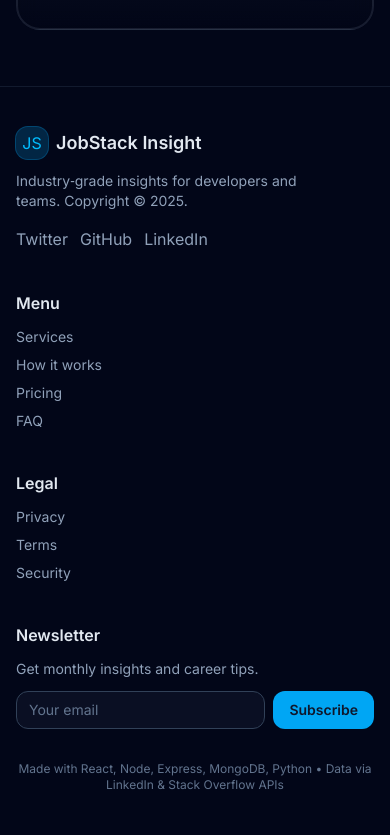
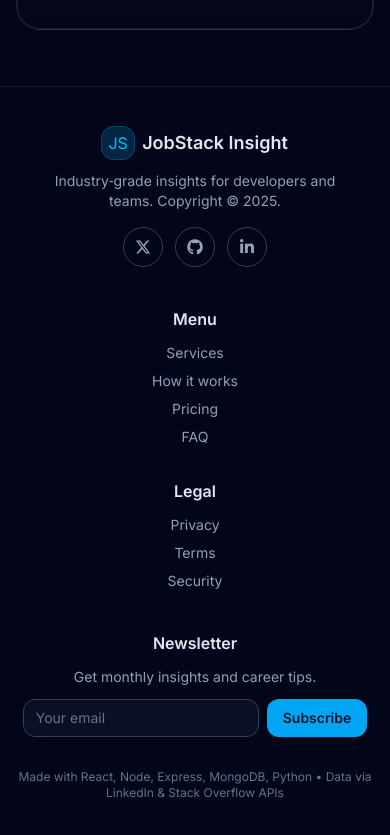
Before and after one commit to shafiqulbari/jobStack, a website: page index.html in a window 390 px wide. Shown: the part 5581-6416 px from the top of the page. Drawn offline with Linux system fonts and the light colour scheme.

Commit message:
make the fooer centered on mobile device

```diff
--- a/index.html
+++ b/index.html
@@ -59,7 +59,7 @@
           >
           <button
             id="mobile-menu-toggle"
-            class="hamburger-toggle inline-flex h-10 w-10 items-center justify-center rounded-xl text-slate-200 focus-visible:outline-none focus-visible:ring-2 focus-visible:ring-sky-500"
+            class="hamburger-toggle inline-flex h-10 w-10 items-center justify-center rounded-xl text-slate-200 focus-visible:outline-none cursor-pointer focus-visible:ring-2 focus-visible:ring-sky-500"
             aria-label="Toggle navigation menu"
             aria-expanded="false"
             aria-controls="mobile-menu"
@@ -557,8 +557,8 @@
     <footer class="border-t border-slate-800/60 py-10">
       <div class="mx-auto max-w-7xl px-4 sm:px-6 lg:px-8">
         <div class="grid grid-cols-1 gap-10 md:grid-cols-4">
-          <div>
-            <div class="flex items-center gap-2">
+          <div class="footer-brand">
+            <div class="brand-logo flex items-center gap-2">
               <span
                 class="inline-flex h-8 w-8 items-center justify-center rounded-xl bg-sky-500/20 text-sky-400 ring-1 ring-sky-500/40"
                 >JS</span
@@ -569,22 +569,36 @@
               Industry‑grade insights for developers and teams. Copyright ©
               <span id="year">2025</span>.
             </p>
-            <div class="mt-4 flex gap-3 text-slate-400">
-              <a class="hover:text-white" href="#">Twitter</a>
-              <a class="hover:text-white" href="#">GitHub</a>
-              <a class="hover:text-white" href="#">LinkedIn</a>
+            <div class="footer-socials">
+              <a class="social-link" href="#" aria-label="Twitter">
+                <i class="fa-brands fa-x-twitter" aria-hidden="true"></i>
+              </a>
+              <a class="social-link" href="#" aria-label="GitHub">
+                <i class="fa-brands fa-github" aria-hidden="true"></i>
+              </a>
+              <a class="social-link" href="#" aria-label="LinkedIn">
+                <i class="fa-brands fa-linkedin-in" aria-hidden="true"></i>
+              </a>
             </div>
           </div>
-          <div>
+          <div class="md:col-span-2">
+            <div class="footer-columns">
+              <div class="footer-group">
                 <div class="font-semibold">Menu</div>
                 <ul class="mt-3 space-y-2 text-sm text-slate-400">
-              <li><a href="#benefits" class="hover:text-white">Services</a></li>
-              <li><a href="#how" class="hover:text-white">How it works</a></li>
-              <li><a href="#pricing" class="hover:text-white">Pricing</a></li>
+                  <li>
+                    <a href="#benefits" class="hover:text-white">Services</a>
+                  </li>
+                  <li>
+                    <a href="#how" class="hover:text-white">How it works</a>
+                  </li>
+                  <li>
+                    <a href="#pricing" class="hover:text-white">Pricing</a>
+                  </li>
                   <li><a href="#faq" class="hover:text-white">FAQ</a></li>
                 </ul>
               </div>
-          <div>
+              <div class="footer-group">
                 <div class="font-semibold">Legal</div>
                 <ul class="mt-3 space-y-2 text-sm text-slate-400">
                   <li><a href="#" class="hover:text-white">Privacy</a></li>
@@ -592,20 +606,22 @@
                   <li><a href="#" class="hover:text-white">Security</a></li>
                 </ul>
               </div>
-          <div>
+            </div>
+          </div>
+          <div class="footer-newsletter">
             <div class="font-semibold">Newsletter</div>
             <p class="mt-3 text-sm text-slate-400">
               Get monthly insights and career tips.
             </p>
-            <form class="mt-3 flex gap-2">
+            <form class="newsletter-form mt-3 flex gap-2">
               <input
                 type="email"
                 placeholder="Your email"
-                class="w-full rounded-xl border border-slate-700 bg-slate-900/60 px-3 py-2 text-sm placeholder:text-slate-500 focus:outline-none focus:ring-2 focus:ring-sky-500"
+                class="newsletter-input rounded-xl border border-slate-700 bg-slate-900/60 px-3 py-2 text-sm placeholder:text-slate-500 focus:outline-none focus:ring-2 focus:ring-sky-500"
               />
               <button
                 type="button"
-                class="rounded-xl bg-sky-500 px-4 py-2 text-sm font-semibold text-slate-900 hover:bg-sky-400"
+                class="subscribe-button rounded-xl bg-sky-500 px-4 py-2 text-sm font-semibold text-slate-900 hover:bg-sky-400"
               >
                 Subscribe
               </button>
--- a/style.css
+++ b/style.css
@@ -59,6 +59,68 @@ body {
   font-size: 1rem;
   color: rgb(56 189 248);
 }
+.footer-socials {
+  margin-top: 1rem;
+  display: flex;
+  gap: 0.75rem;
+}
+.social-link {
+  width: 40px;
+  height: 40px;
+  border-radius: 9999px;
+  display: inline-flex;
+  align-items: center;
+  justify-content: center;
+  border: 1px solid rgb(51 65 85);
+  color: rgb(148 163 184);
+  transition: background 0.2s ease, color 0.2s ease, border-color 0.2s ease;
+}
+.social-link:hover,
+.social-link:focus-visible {
+  background: rgb(15 23 42);
+  color: rgb(248 250 252);
+  border-color: rgb(56 189 248);
+}
+.footer-brand,
+.footer-newsletter {
+  text-align: center;
+  display: flex;
+  flex-direction: column;
+  align-items: center;
+}
+.footer-brand .brand-logo {
+  justify-content: center;
+}
+.footer-brand p {
+  text-align: center;
+}
+.footer-columns {
+  display: flex;
+  flex-direction: column;
+  align-items: center;
+  justify-content: center;
+  gap: 2rem;
+  text-align: center;
+}
+.footer-group {
+  min-width: 160px;
+}
+.footer-newsletter .newsletter-form {
+  justify-content: center;
+  flex-wrap: wrap;
+}
+.newsletter-input {
+  min-width: 220px;
+  flex: 1 1 auto;
+}
+.subscribe-button {
+  cursor: pointer;
+}
+@media (min-width: 768px) {
+  .footer-columns {
+    flex-direction: row;
+  }
+}
 @media (min-width: 968px) {
   .nav-links {
     display: flex;
```
Lines whose indentation alone changed are shown as unchanged.
